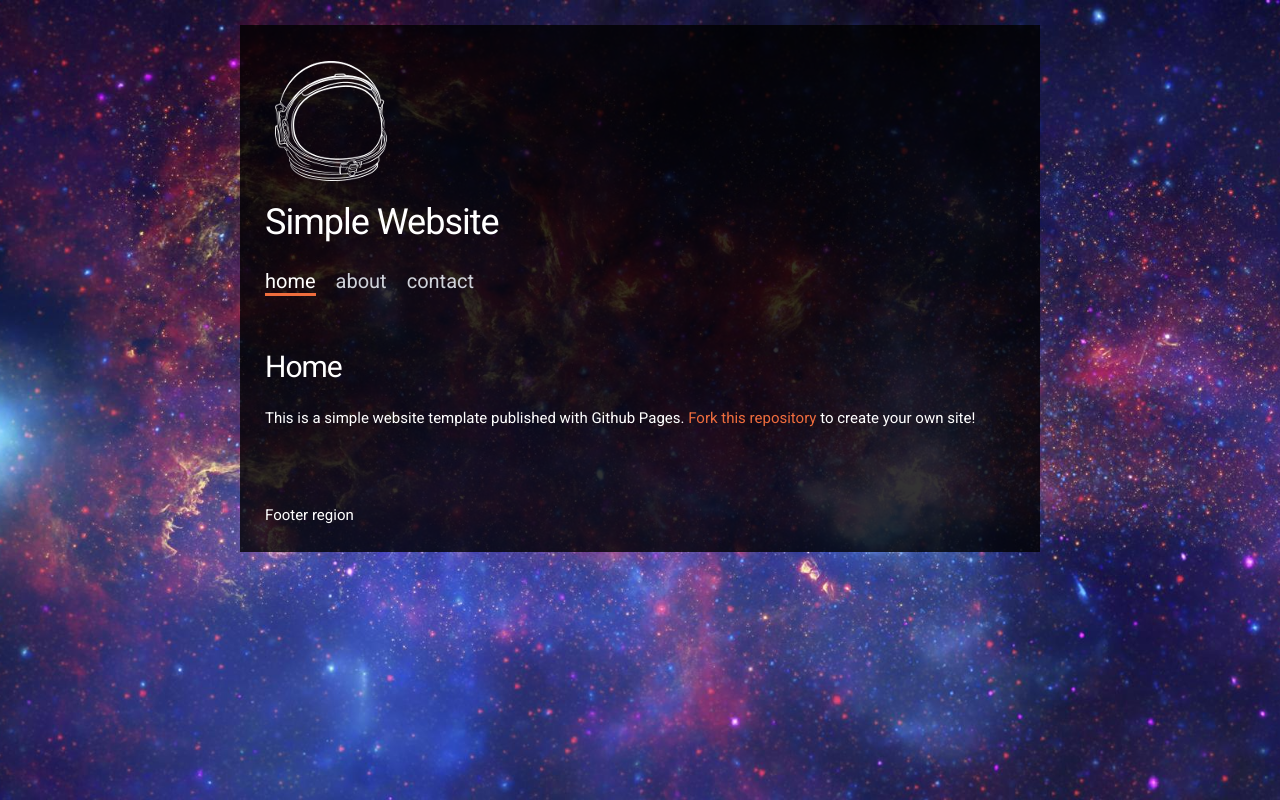
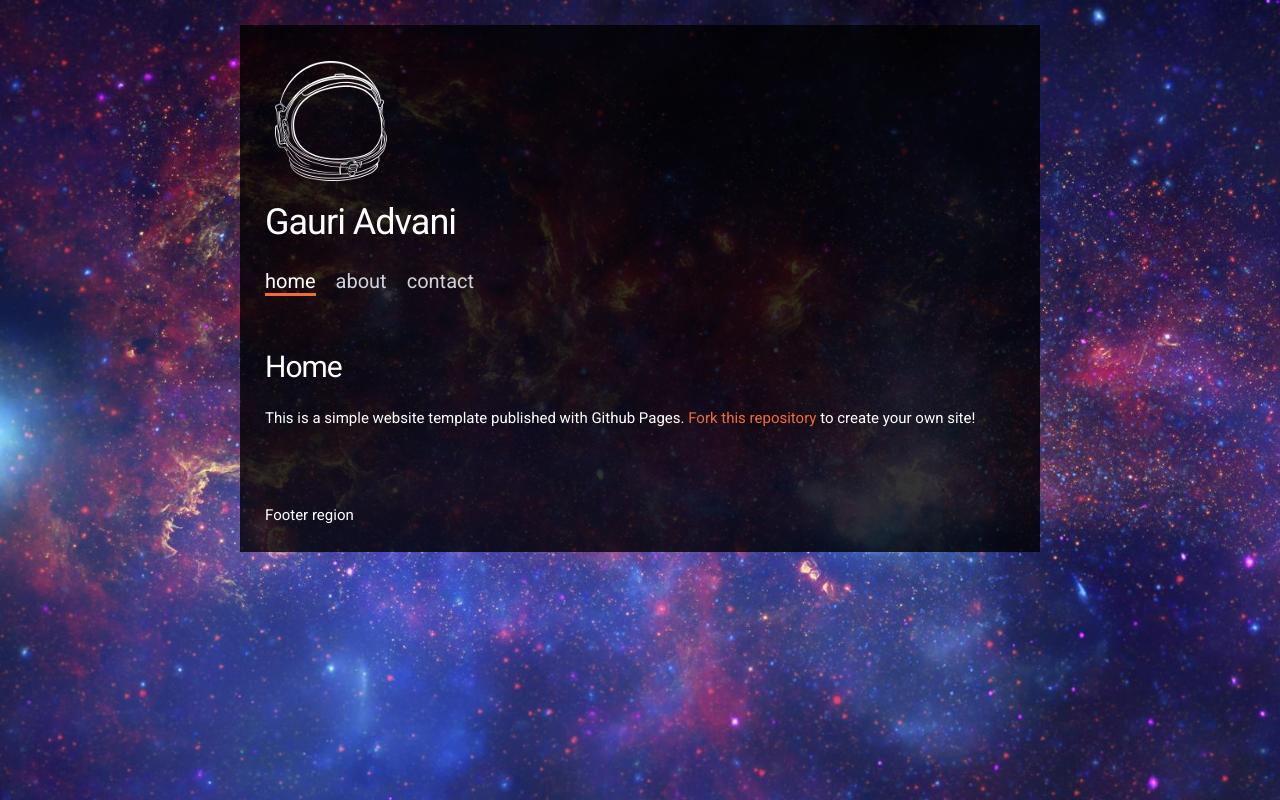
Before and after one commit to gauriadvani20/gauriadvani.github.io, a plain HTML site: page index.html in a window 1280 px wide. Drawn offline with nearby package versions, Linux system fonts and the light colour scheme.

Commit message:
Update index.html

```diff
--- a/index.html
+++ b/index.html
@@ -29,7 +29,7 @@
 
     <header id="header">
       <img src="logo.png">
-      <h1>Simple Website</h1>
+      <h1>Gauri Advani</h1>
 
       <!-- Menu link fragment #id should match a div id. Example: <a href="#home"> links to <div id="home"></div>  -->
       <ul class="main-menu">
```
